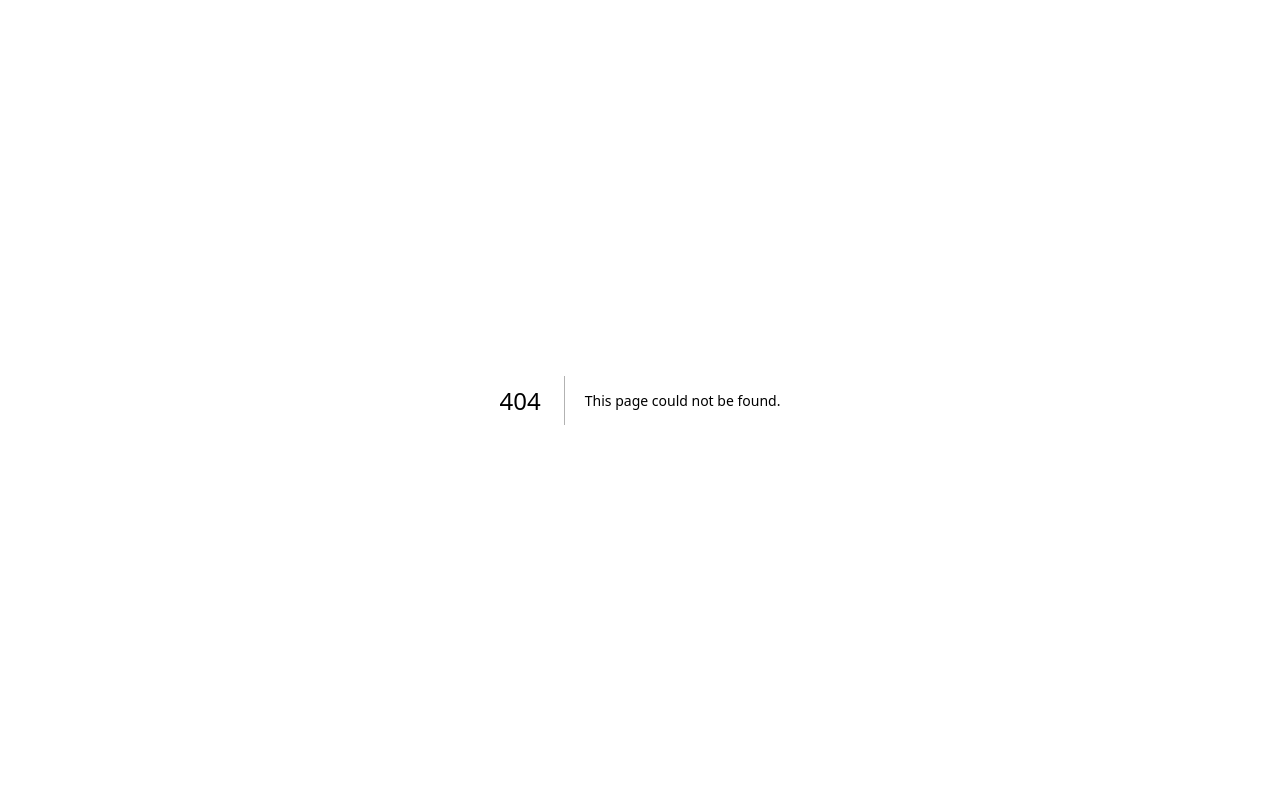
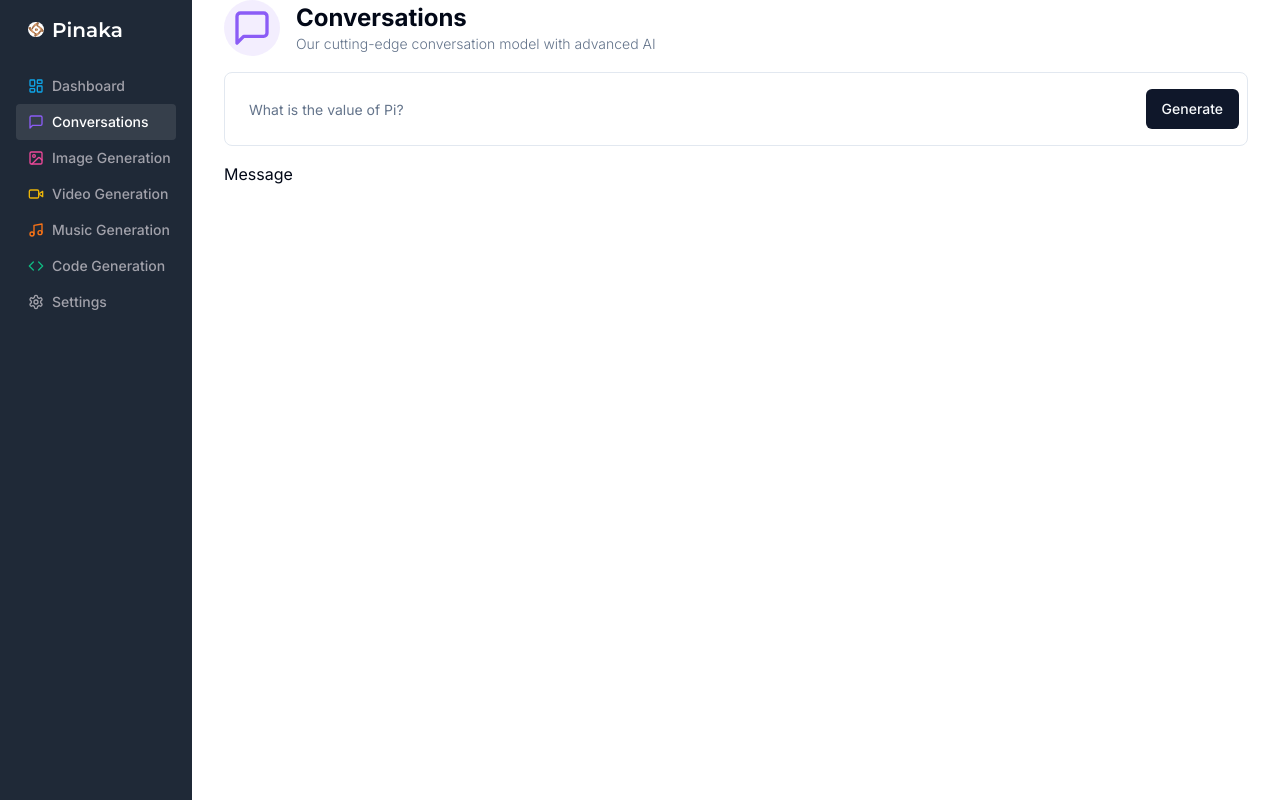
Before and after one commit to timewisesolutions/Pinaka, a Next.js app: page /conversations in a window 1280 px wide. Before the commit this address had no page. Built offline with nearby package versions, Linux system fonts and the light colour scheme.

Commit message:
Implement /conversations route - form, input components added

```diff
--- /dev/null
+++ b/app/(dashboard)/(route)/conversations/constants.ts
@@ -0,0 +1,5 @@
+import * as z from "zod"
+export const formSchema = z.object({
+  prompt: z.string().min(1, {
+    message: "Prompt is required",})
+})
--- /dev/null
+++ b/app/(dashboard)/(route)/conversations/page.tsx
@@ -0,0 +1,75 @@
+'use client'
+import { MessageSquare } from 'lucide-react'
+import { useForm } from 'react-hook-form'
+import * as z from 'zod'
+import { zodResolver } from '@hookform/resolvers/zod'
+
+import Heading from '@/components/heading'
+import { formSchema } from './constants'
+import { Form, FormControl, FormField, FormItem } from '@/components/ui/form'
+import { Input } from '@/components/ui/input'
+import { Button } from '@/components/ui/button'
+
+const Conversations = () => {
+  // 1. Define your form.
+  const form = useForm<z.infer<typeof formSchema>>({
+    resolver: zodResolver(formSchema),
+    defaultValues: {
+      prompt: '',
+    },
+  })
+
+  const isLoading = form.formState.isSubmitting
+  // 2. Define a submit handler.
+  function onSubmit(values: z.infer<typeof formSchema>) {
+    console.log(values)
+  }
+
+  return (
+    <div>
+      <Heading
+        title="Conversations"
+        description="Our cutting-edge conversation model with advanced AI"
+        icon={MessageSquare}
+        iconColor="text-violet-500"
+        bgColor="bg-violet-500/10"
+      />
+      <div className="px-4 lg:px-8">
+        <div>
+          <Form {...form}>
+            <form
+              onSubmit={form.handleSubmit(onSubmit)}
+              className="my-4 grid grid-cols-8 lg:grid-cols-10 gap-2 px-2 py-4 border rounded-lg focus-within:shadow-sm w-full"
+            >
+              <FormField
+                control={form.control}
+                name="prompt"
+                render={({ field }) => (
+                  <FormItem className="col-span-8 lg:col-span-9">
+                    <FormControl className="">
+                      <Input
+                        className="px-4 py-2 border-0 outline-none focus-visible:ring-0 focus-visible:ring-transparent"
+                        disabled={isLoading}
+                        placeholder="What is the value of Pi?"
+                        {...field}
+                      />
+                    </FormControl>
+                  </FormItem>
+                )}
+              />
+              <Button
+                className="col-span-8 lg:col-span-1 w-full"
+                disabled={isLoading}
+              >
+                Generate
+              </Button>
+            </form>
+          </Form>
+          <div>Message</div>
+        </div>
+      </div>
+    </div>
+  )
+}
+
+export default Conversations
--- /dev/null
+++ b/components/heading.tsx
@@ -0,0 +1,33 @@
+import { cn } from '@/lib/utils'
+import { LucideIcon } from 'lucide-react'
+
+interface headingProps {
+  title: string
+  description: string
+  icon: LucideIcon
+  iconColor?: string
+  bgColor?: string
+}
+const Heading = ({
+  title,
+  description,
+  icon: Icon,
+  iconColor,
+  bgColor,
+}: headingProps) => {
+  return (
+    <div className="px-4 lg:px-8 flex items-center">
+      <div className={cn('rounded-full p-2', bgColor)}>
+        <Icon className={cn('w-10 h-10', iconColor)} />
+      </div>
+      <div className="ml-4">
+        <h2 className="text-xl md:text-2xl font-bold">{title}</h2>
+        <p className="text-muted-foreground font-light text-sm">
+          {description}
+        </p>
+      </div>
+    </div>
+  )
+}
+
+export default Heading
--- /dev/null
+++ b/components/ui/form.tsx
@@ -0,0 +1,176 @@
+import * as React from "react"
+import * as LabelPrimitive from "@radix-ui/react-label"
+import { Slot } from "@radix-ui/react-slot"
+import {
+  Controller,
+  ControllerProps,
+  FieldPath,
+  FieldValues,
+  FormProvider,
+  useFormContext,
+} from "react-hook-form"
+
+import { cn } from "@/lib/utils"
+import { Label } from "@/components/ui/label"
+
+const Form = FormProvider
+
+type FormFieldContextValue<
+  TFieldValues extends FieldValues = FieldValues,
+  TName extends FieldPath<TFieldValues> = FieldPath<TFieldValues>
+> = {
+  name: TName
+}
+
+const FormFieldContext = React.createContext<FormFieldContextValue>(
+  {} as FormFieldContextValue
+)
+
+const FormField = <
+  TFieldValues extends FieldValues = FieldValues,
+  TName extends FieldPath<TFieldValues> = FieldPath<TFieldValues>
+>({
+  ...props
+}: ControllerProps<TFieldValues, TName>) => {
+  return (
+    <FormFieldContext.Provider value={{ name: props.name }}>
+      <Controller {...props} />
+    </FormFieldContext.Provider>
+  )
+}
+
+const useFormField = () => {
+  const fieldContext = React.useContext(FormFieldContext)
+  const itemContext = React.useContext(FormItemContext)
+  const { getFieldState, formState } = useFormContext()
+
+  const fieldState = getFieldState(fieldContext.name, formState)
+
+  if (!fieldContext) {
+    throw new Error("useFormField should be used within <FormField>")
+  }
+
+  const { id } = itemContext
+
+  return {
+    id,
+    name: fieldContext.name,
+    formItemId: `${id}-form-item`,
+    formDescriptionId: `${id}-form-item-description`,
+    formMessageId: `${id}-form-item-message`,
+    ...fieldState,
+  }
+}
+
+type FormItemContextValue = {
+  id: string
+}
+
+const FormItemContext = React.createContext<FormItemContextValue>(
+  {} as FormItemContextValue
+)
+
+const FormItem = React.forwardRef<
+  HTMLDivElement,
+  React.HTMLAttributes<HTMLDivElement>
+>(({ className, ...props }, ref) => {
+  const id = React.useId()
+
+  return (
+    <FormItemContext.Provider value={{ id }}>
+      <div ref={ref} className={cn("space-y-2", className)} {...props} />
+    </FormItemContext.Provider>
+  )
+})
+FormItem.displayName = "FormItem"
+
+const FormLabel = React.forwardRef<
+  React.ElementRef<typeof LabelPrimitive.Root>,
+  React.ComponentPropsWithoutRef<typeof LabelPrimitive.Root>
+>(({ className, ...props }, ref) => {
+  const { error, formItemId } = useFormField()
+
+  return (
+    <Label
+      ref={ref}
+      className={cn(error && "text-destructive", className)}
+      htmlFor={formItemId}
+      {...props}
+    />
+  )
+})
+FormLabel.displayName = "FormLabel"
+
+const FormControl = React.forwardRef<
+  React.ElementRef<typeof Slot>,
+  React.ComponentPropsWithoutRef<typeof Slot>
+>(({ ...props }, ref) => {
+  const { error, formItemId, formDescriptionId, formMessageId } = useFormField()
+
+  return (
+    <Slot
+      ref={ref}
+      id={formItemId}
+      aria-describedby={
+        !error
+          ? `${formDescriptionId}`
+          : `${formDescriptionId} ${formMessageId}`
+      }
+      aria-invalid={!!error}
+      {...props}
+    />
+  )
+})
+FormControl.displayName = "FormControl"
+
+const FormDescription = React.forwardRef<
+  HTMLParagraphElement,
+  React.HTMLAttributes<HTMLParagraphElement>
+>(({ className, ...props }, ref) => {
+  const { formDescriptionId } = useFormField()
+
+  return (
+    <p
+      ref={ref}
+      id={formDescriptionId}
+      className={cn("text-sm text-muted-foreground", className)}
+      {...props}
+    />
+  )
+})
+FormDescription.displayName = "FormDescription"
+
+const FormMessage = React.forwardRef<
+  HTMLParagraphElement,
+  React.HTMLAttributes<HTMLParagraphElement>
+>(({ className, children, ...props }, ref) => {
+  const { error, formMessageId } = useFormField()
+  const body = error ? String(error?.message) : children
+
+  if (!body) {
+    return null
+  }
+
+  return (
+    <p
+      ref={ref}
+      id={formMessageId}
+      className={cn("text-sm font-medium text-destructive", className)}
+      {...props}
+    >
+      {body}
+    </p>
+  )
+})
+FormMessage.displayName = "FormMessage"
+
+export {
+  useFormField,
+  Form,
+  FormItem,
+  FormLabel,
+  FormControl,
+  FormDescription,
+  FormMessage,
+  FormField,
+}
--- /dev/null
+++ b/components/ui/input.tsx
@@ -0,0 +1,25 @@
+import * as React from "react"
+
+import { cn } from "@/lib/utils"
+
+export interface InputProps
+  extends React.InputHTMLAttributes<HTMLInputElement> {}
+
+const Input = React.forwardRef<HTMLInputElement, InputProps>(
+  ({ className, type, ...props }, ref) => {
+    return (
+      <input
+        type={type}
+        className={cn(
+          "flex h-10 w-full rounded-md border border-input bg-background px-3 py-2 text-sm ring-offset-background file:border-0 file:bg-transparent file:text-sm file:font-medium placeholder:text-muted-foreground focus-visible:outline-none focus-visible:ring-2 focus-visible:ring-ring focus-visible:ring-offset-2 disabled:cursor-not-allowed disabled:opacity-50",
+          className
+        )}
+        ref={ref}
+        {...props}
+      />
+    )
+  }
+)
+Input.displayName = "Input"
+
+export { Input }
--- /dev/null
+++ b/components/ui/label.tsx
@@ -0,0 +1,26 @@
+"use client"
+
+import * as React from "react"
+import * as LabelPrimitive from "@radix-ui/react-label"
+import { cva, type VariantProps } from "class-variance-authority"
+
+import { cn } from "@/lib/utils"
+
+const labelVariants = cva(
+  "text-sm font-medium leading-none peer-disabled:cursor-not-allowed peer-disabled:opacity-70"
+)
+
+const Label = React.forwardRef<
+  React.ElementRef<typeof LabelPrimitive.Root>,
+  React.ComponentPropsWithoutRef<typeof LabelPrimitive.Root> &
+    VariantProps<typeof labelVariants>
+>(({ className, ...props }, ref) => (
+  <LabelPrimitive.Root
+    ref={ref}
+    className={cn(labelVariants(), className)}
+    {...props}
+  />
+))
+Label.displayName = LabelPrimitive.Root.displayName
+
+export { Label }
--- a/package.json
+++ b/package.json
@@ -10,7 +10,9 @@
   },
   "dependencies": {
     "@clerk/nextjs": "^4.27.0",
+    "@hookform/resolvers": "^3.3.2",
     "@radix-ui/react-dialog": "^1.0.5",
+    "@radix-ui/react-label": "^2.0.2",
     "@radix-ui/react-slot": "^1.0.2",
     "class-variance-authority": "^0.7.0",
     "clsx": "^2.0.0",
@@ -18,8 +20,10 @@
     "next": "14.0.1",
     "react": "^18",
     "react-dom": "^18",
+    "react-hook-form": "^7.48.2",
     "tailwind-merge": "^2.0.0",
-    "tailwindcss-animate": "^1.0.7"
+    "tailwindcss-animate": "^1.0.7",
+    "zod": "^3.22.4"
   },
   "devDependencies": {
     "@types/node": "^20",
```
Also changed, not shown: 1 other file (tests, documents, lock files or other folders).
